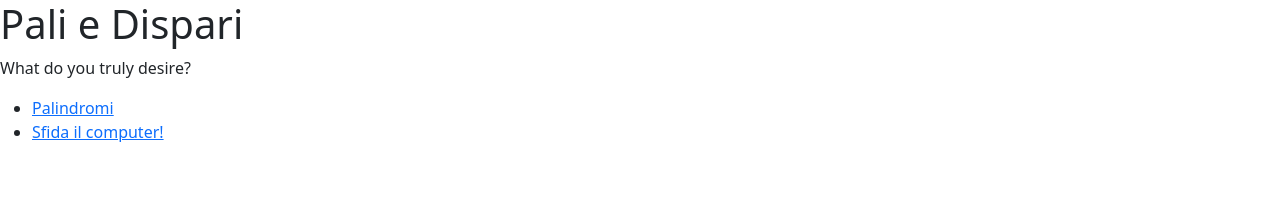
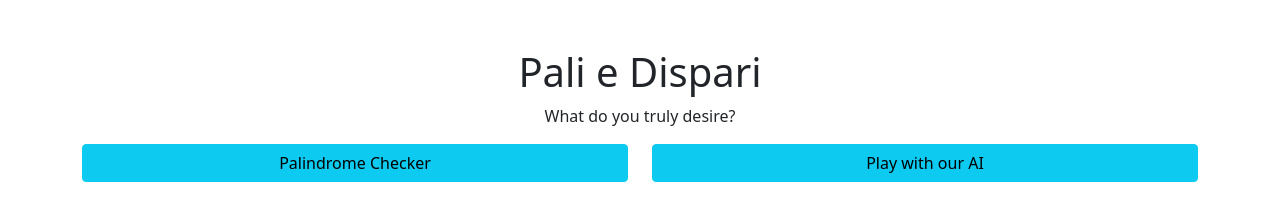
Before and after one commit to cincenfrank/js-paliedispari, a plain HTML site: page index.html in a window 1280 px wide. Drawn offline with nearby package versions, Linux system fonts and the light colour scheme.

Commit message:
added basic html layout to index page

```diff
--- a/index.html
+++ b/index.html
@@ -13,16 +13,20 @@
 <body>
     <header></header>
     <main>
-        <h1>Pali e Dispari</h1>
-        <p>What do you truly desire?</p>
-        <ul>
-            <li>
-                <a href="pali.html">Palindromi</a>
-            </li>
-            <li>
-                <a href="dispari.html">Sfida il computer!</a>
-            </li>
-        </ul>
+        <div class="container mt-5">
+            <h1 class=" text-center">Pali e Dispari</h1>
+            <p class=" text-center">What do you truly desire?</p>
+            <div class="row justify-content-center ">
+                <div class="col">
+                    <a href="pali.html" class="btn btn-info w-100 text-center">Palindrome Checker</a>
+                </div>
+
+                <div class="col">
+                    <a href="dispari.html" class="btn btn-info w-100 text-center">Play with our AI</a>
+                </div>
+            </div>
+
+        </div>
     </main>
     <footer></footer>
     <script src="js/index.js"></script>
```
